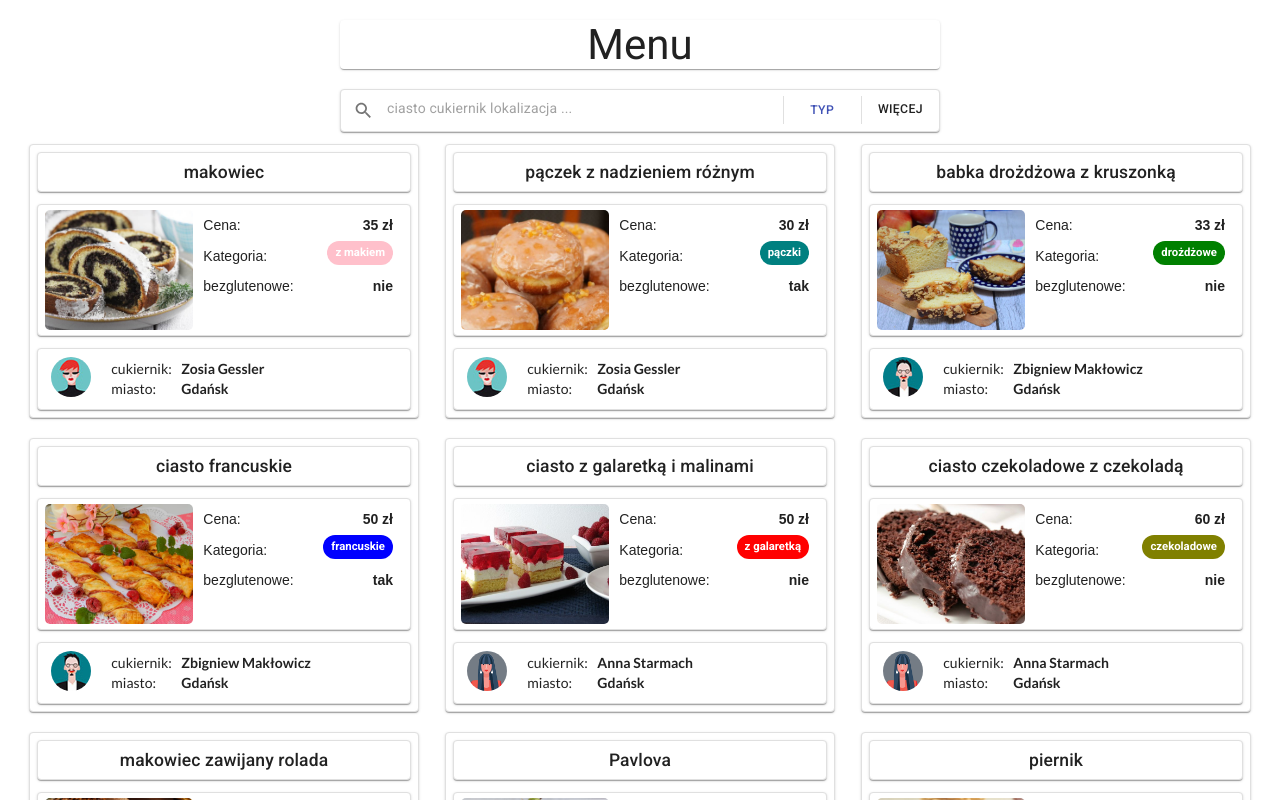
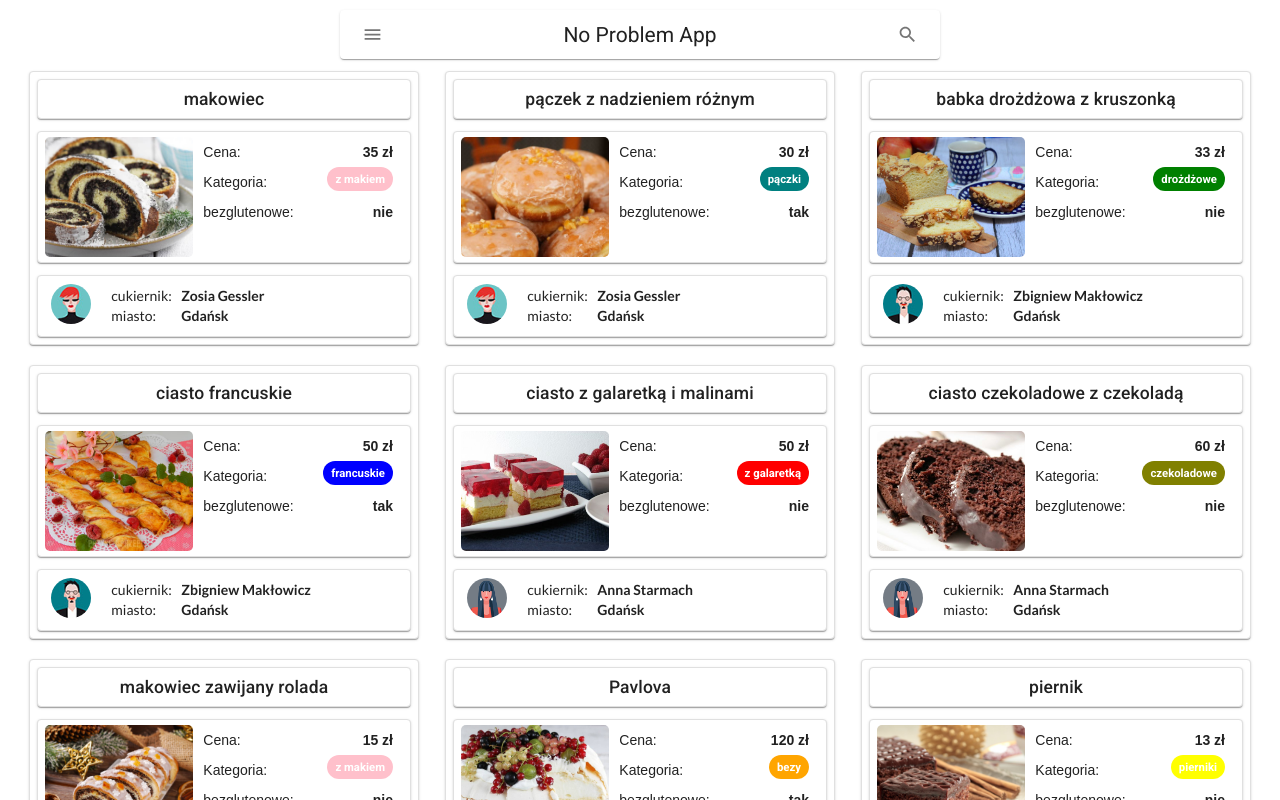
Before and after one commit to infoshareacademy/jfdz12-no-problem-app, a React (Create React App) app: page / in a window 1280 px wide. Shown: the top 800 px of the page. Built offline with nearby package versions, Linux system fonts and the light colour scheme.

Commit message:
move visible menu button to menu

```diff
--- a/src/App.js
+++ b/src/App.js
@@ -1,20 +1,42 @@
 import React from 'react';
 import {CakesList} from './cakes/CakesList'
 import {Menu} from './menu/Menu'
-
 import 'semantic-ui-css/semantic.min.css'
 import './App.css';
 
 
-function App() {
-  return (
-    <div className="App">
-      <Menu/>
+class App extends React.Component {
+  constructor(){
+    super();
+    this.state = {
+      filterVisibility: false,
+    }
+    this.handleFilterVisibility = this.handleFilterVisibility.bind(this);
+  }
 
-      <CakesList/>
+  handleFilterVisibility (){
+    this.setState( prevState => ({
+        filterVisibility: !prevState.filterVisibility,
+        })
+    )
+  }
 
-    </div>
-  );
+  render(){
+    return (
+      <div className="App">
+        <Menu
+          filterVisibility = {this.state.filterVisibility}
+          onHandleFilterVisibility = {this.handleFilterVisibility}
+        />
+
+        <CakesList
+          filterVisibility = {this.state.filterVisibility}
+        />
+
+      </div>
+    );
+
+  }
 }
 
 export default App;
--- a/src/cakes/CakesList.js
+++ b/src/cakes/CakesList.js
@@ -1,10 +1,9 @@
 import React from 'react';
 import CakeFilters from './filter/CakeFilters';
-import { CircularProgress, Container, Box } from '@material-ui/core';
+import { CircularProgress, Container } from '@material-ui/core';
 import CakeCardFull from './CakeCardFull';
 import {RenderCakesList} from './RenderCakesList';
 import './Cake.css'
-import { FilterVisibleToogle} from './FilterVisibleToogle';
 import FilterAll from './filterAll/FilterAll'
 
 export class CakesList extends React.Component{
@@ -20,7 +19,6 @@ export class CakesList extends React.Component{
             filterLocation:'',
             filterAll: '',
             filterChecked: false,
-            filterVisibility: true,
             cakeCardOpen: false,
             CakeCardOpenId: null,
             loading: true,
@@ -30,7 +28,7 @@ export class CakesList extends React.Component{
         this.filterChange = this.filterChange.bind(this);
         this.handleToogleChange = this.handleToogleChange.bind(this);
         this.handleFilterAllChange = this.handleFilterAllChange.bind(this);
-        this.filterVisibility = this.filterVisibility.bind(this);
+
     }
 
     componentDidMount() {
@@ -90,13 +88,6 @@ export class CakesList extends React.Component{
         })
     }
 
-    filterVisibility (){
-        this.setState( prevState => ({
-            filterVisibility: !prevState.filterVisibility
-            })
-        )
-    }
-
     handleToogleChange(e) {
         this.setState(prevState => ({
             filterAllToogle:  !prevState.filterAllToogle,
@@ -117,20 +108,15 @@ export class CakesList extends React.Component{
                 filterCake,
                 filterLocation,
                 filterChecked,
-                filterVisibility,
                 filterAllToogle,
                 filterTypesId,
             } = this.state;
 
+        const { filterVisibility } = this.props;
+
         if (!cakeCardOpen && !loading) {
             return <>
                 <Container maxWidth = "lg" >
-                    {/* <Box>
-                        <FilterVisibleToogle
-                            filterVisibility = {filterVisibility}
-                            onFilterVisibility = {this.filterVisibility}
-                        />
-                    </Box> */}
                     {filterVisibility && filterAllToogle &&
                         <CakeFilters
                             types = {types}
--- a/src/cakes/FilterVisibleToogle.js
+++ /dev/null
@@ -1,30 +0,0 @@
-import React from 'react';
-import { Switch } from '@material-ui/core';
-
-export class FilterVisibleToogle extends React.Component{
-    constructor(props){
-        super(props);
-        this.filterVisibility = this.filterVisibility.bind(this);
-    }
-
-    filterVisibility(e){
-        this.props.onFilterVisibility(e);
-    }
-
-    render(){
-        return(
-            <div  style={{position: "absolute", marginTop:-50, marginLeft:50}}>
-                <span>{this.props.filterVisibility ? "Ukryj filtry" : "Pokaż filtry"}</span>
-                <Switch
-                    size = 'medium'
-                    checked={this.props.filterVisibility}
-                    onChange={this.filterVisibility}
-                    inputProps={{ 'aria-label': 'secondary checkbox' }}
-                />
-
-            </div>
-        )
-
-    }
-
-}
--- a/src/cakes/filter/CakeFilters.js
+++ b/src/cakes/filter/CakeFilters.js
@@ -1,5 +1,5 @@
 import React from 'react';
-import { Checkbox, Grid, Box, FormControlLabel } from '@material-ui/core';
+import { Checkbox, Grid, FormControlLabel, Paper } from '@material-ui/core';
 import FilterDropdown from './FilterDropdown';
 import FilterInput from './FilterInput';
 import {filterStyle} from './FilterStyle';
@@ -43,15 +43,16 @@ class CakeFilters extends React.Component{
     render(){
 
         return <>
+            <Paper style={filterStyle.cfPaper}>
                 <Grid container
+                    spacing={1}
                     justify='space-evenly'
                     alignContent='center'
                     alignItems='center'
                     style = {filterStyle.Grid}
                 >
-                <Grid item>
+                    <Grid xs={11} sm item>
                         <FilterInput
-
                             value={this.props.filterCakeName}
                             onChange={this.handleFilterChange}
                             onClick = {this.reset}
@@ -60,7 +61,7 @@ class CakeFilters extends React.Component{
                         />
                     </Grid>
 
-                <Grid item>
+                    <Grid xs={11} sm  item>
                         <FilterInput
                             value={this.props.filterCookName}
                             onChange={this.handleFilterChange}
@@ -70,7 +71,7 @@ class CakeFilters extends React.Component{
                             />
                     </Grid>
 
-                <Grid item>
+                    <Grid xs={11} sm item>
                         <FilterInput
                             value={this.props.filterLocationCity}
                             onChange={this.handleFilterChange}
@@ -80,7 +81,7 @@ class CakeFilters extends React.Component{
                             />
                     </Grid>
 
-                <Grid item >
+                    <Grid xs={11} sm item >
                         <FormControlLabel
                             style= {{margin: '0px', padding:"5px"}}
                             control={
@@ -95,7 +96,7 @@ class CakeFilters extends React.Component{
                             />
                     </Grid>
 
-                <Grid item >
+                    <Grid item xs={11} sm  >
                         <FilterDropdown
                             filterTypesId = {this.props.filterTypesId}
                             types = {this.props.types}
@@ -103,13 +104,14 @@ class CakeFilters extends React.Component{
                         />
                     </Grid>
 
-                <Grid item >
+                    <Grid item xs={11} sm >
                         <FilterButton
                             filterAllToogle = {this.props.filterAllToogle}
                             onHandleToogleChange = {this.handleToogleChange}
                         />
                     </Grid>
                 </Grid>
+            </Paper>
         </>
     }
 }
--- a/src/cakes/filter/FilterDropdown.js
+++ b/src/cakes/filter/FilterDropdown.js
@@ -32,7 +32,7 @@ const styles = {
     },
 
     formControl: {
-        minWidth: 100,
+        minWidth: 160,
         //marginBottom: '1px',
     },
 
--- a/src/cakes/filter/FilterInput.js
+++ b/src/cakes/filter/FilterInput.js
@@ -8,7 +8,8 @@ const styles = {
         '& .MuiOutlinedInput-root':{
             borderRadius: '20px',
             margin: '5px',
-            width: '180px',
+            minWidth: '160px',
+            width: '100%',
         },
         '& .MuiIconButton-root': {
             padding: '6px',
--- a/src/cakes/filter/FilterStyle.js
+++ b/src/cakes/filter/FilterStyle.js
@@ -16,6 +16,11 @@ export const filterStyle = {
 
     Grid: {
         maxWidth: 'lg',
-        border: '1px solid black',
+        //border: '1px solid black',
+        padding: '5px',
+    },
+
+    cfPaper:{
+        margin: '5px',
     }
 }
--- /dev/null
+++ b/src/menu/FilterVisibleToogle.js
@@ -0,0 +1,38 @@
+import React from 'react';
+import { IconButton } from '@material-ui/core';
+import SearchIcon from '@material-ui/icons/Search';
+
+export class FilterVisibleToogle extends React.Component{
+    constructor(props){
+        super(props);
+        this.handleFilterVisibility = this.handleFilterVisibility.bind(this);
+    }
+
+    handleFilterVisibility(e){
+        this.props.onHandleFilterVisibility(e);
+    }
+
+    render(){
+        return(
+            <div  >
+                <IconButton aria-label="search"
+                    onClick={this.handleFilterVisibility}
+                >
+                    <SearchIcon />
+                 </IconButton>
+
+            </div>
+        )
+
+    }
+
+}
+
+
+
+// <Switch
+//                     size = 'medium'
+//                     checked={this.props.filterVisibility}
+//                     onChange={this.handleFilterVisibility}
+//                     inputProps={{ 'aria-label': 'secondary checkbox' }}
+//                 />
--- a/src/menu/Menu.js
+++ b/src/menu/Menu.js
@@ -1,22 +1,48 @@
 import React from 'react';
-import { Grid, Paper, Typography } from '@material-ui/core';
+import { FilterVisibleToogle} from './FilterVisibleToogle';
+import { Grid, Paper, Typography, IconButton } from '@material-ui/core';
+import MenuIcon from '@material-ui/icons/Menu';
 
-export function Menu(){
+export class Menu extends React.Component{
+    constructor(props){
+        super(props);
+        this.handleFilterVisibility = this.handleFilterVisibility.bind(this);
+    }
+
+    handleFilterVisibility (){
+        this.props.onHandleFilterVisibility();
+    }
+
+    render(){
+
         return (
-        <div>
+            <Grid container justify='center' style={{padding: '0px 21px', margin:'10px 0px'}}>
+                <Paper style={{maxWidth: '600px', width:'100%'}}>
+
                     <Grid container
                             item
-                    justify='center'
+                            justify='space-between'
                             alignContent='center'
-                    style={{margin: '10px 0px', padding: '10px'}}
+                            alignItems='center'
+                            style={{margin: '0px', padding: '2px 10px'}}
                     >
-                <Paper style={{width: '600px'}}>
-                    <Typography variant='h3'> Menu </Typography>
+                        <Grid item>
+                            <IconButton aria-label="menu">
+                                <MenuIcon />
+                            </IconButton>
+                        </Grid>
+                        <Grid item>
+                            <Typography variant='h5'> No Problem App </Typography>
+                        </Grid>
+                        <Grid item>
+                            <FilterVisibleToogle
+                                onHandleFilterVisibility = {this.handleFilterVisibility}
+                            />
+                        </Grid>
+                    </Grid>
                 </Paper>
             </Grid>
-
-        </div>
-
         )
+    }
 
 }
```
Lines whose indentation alone changed are shown as unchanged.
